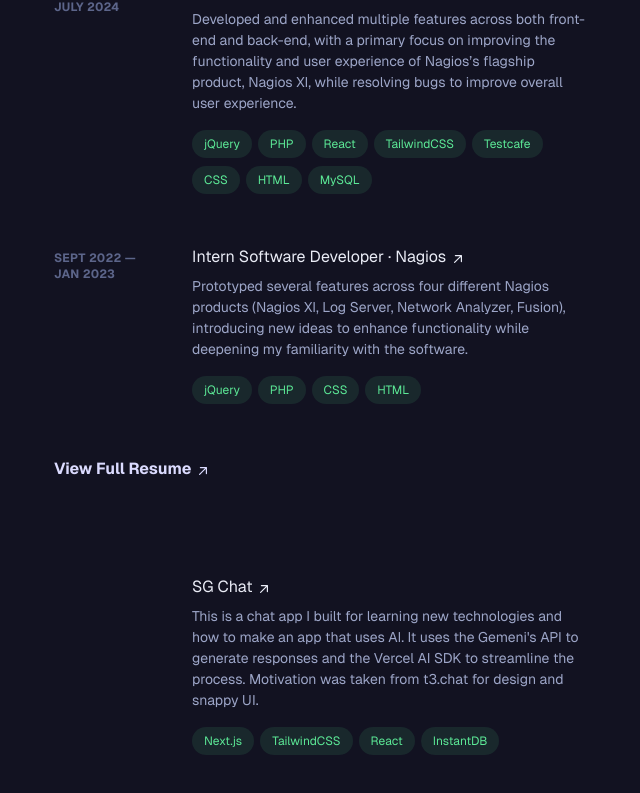
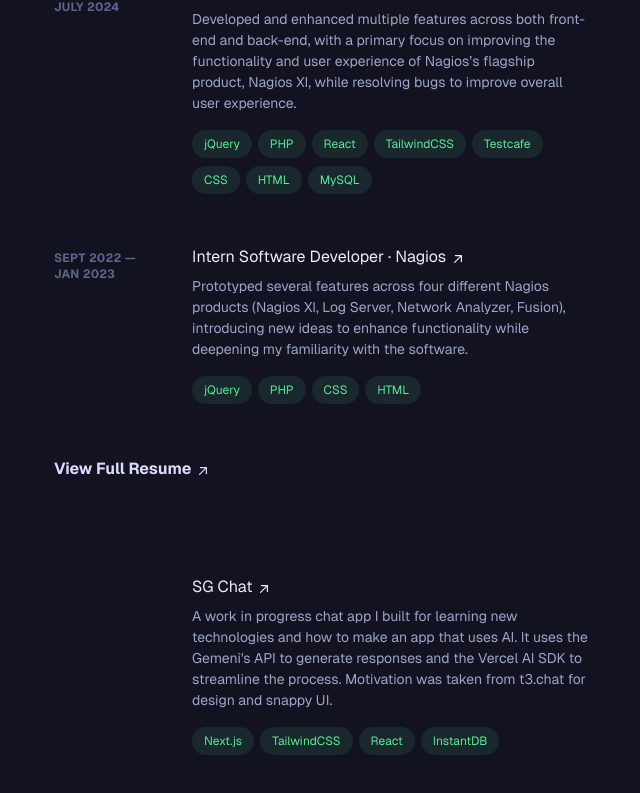
Before and after one commit to SandorGardil/portfolio, a React (Vite) app: page / in a window 1280 px wide. Shown: the part 771-1564 px from the top of the page, without its empty margins (594-1234 px from the left). Built offline with nearby package versions, Linux system fonts and the light colour scheme.

Commit message:
update wording

```diff
--- a/src/App.tsx
+++ b/src/App.tsx
@@ -138,9 +138,6 @@
                     <a className="font-medium text-gray-12 hover:text-mint focus-visible:text-mint" href="https://www.nagios.com/" target="_blank" rel="noreferrer noopener" aria-label="advertising agency (opens in a new tab)"> Nagios</a>
                     , where I quickly gained hands-on experience.
                   </p>
-                  {/* <p className="mb-4">
-                    Fast forward to today, I’m a Full Stack Developer at Nagios, where I’ve had the opportunity to take on product ownership roles, lead UI overhauls, and tackle complex technical challenges.
-                  </p> */}
                   <p className="mb-4">
                     As a software generalist, I’m passionate about creating user-focused solutions and continuously learning new technologies. When I'm not at my computer, I’m usually staying active—whether that’s working out, training martial arts, or going for walks—or spending time with those I care about.
                   </p>
@@ -181,7 +178,6 @@
                         <div className="absolute -inset-x-4 -inset-y-4 z-0 hidden rounded-md transition motion-reduce:transition-none lg:-inset-x-6 lg:block lg:group-hover:bg-violet-3/50 lg:group-hover:shadow-[inset_0_1px_0_0_rgba(148,163,184,0.1)] lg:group-hover:drop-shadow-lg"></div>
                         <header className="z-10 mb-2 mt-1 text-xs font-semibold uppercase tracking-wide text-gray-9 sm:col-span-2" aria-label="sg chat">
                           {/* image here */}
-                          {/* <DateRangeHeader dateRange={dateRange} /> */}
                         </header>
                         <div className="z-10 sm:col-span-6">
                           <h3 className="font-medium leading-snug text-violet-12">
@@ -193,12 +189,11 @@
                                     <svg xmlns="http://www.w3.org/2000/svg" viewBox="0 0 20 20" fill="currentColor" className="inline-block h-4 w-4 shrink-0 transition-transform group-hover/link:-translate-y-1 group-hover/link:translate-x-1 group-focus-visible/link:-translate-y-1 group-focus-visible/link:translate-x-1 motion-reduce:transition-none ml-1 translate-y-px" aria-hidden="true">
                                       <path fillRule="evenodd" d="M5.22 14.78a.75.75 0 001.06 0l7.22-7.22v5.69a.75.75 0 001.5 0v-7.5a.75.75 0 00-.75-.75h-7.5a.75.75 0 000 1.5h5.69l-7.22 7.22a.75.75 0 000 1.06z" clipRule="evenodd"></path>
                                     </svg>
-
                                 </span>
                               </a>
                             </div>
                           </h3>
-                          <div className="mt-2 text-sm leading-normal">This is a chat app I built for learning new technologies and how to make an app that uses AI. It uses the Gemeni's API to generate responses and the Vercel AI SDK to streamline the process. Motivation was taken from t3.chat for design and snappy UI.</div>
+                          <div className="mt-2 text-sm leading-normal">A work in progress chat app I built for learning new technologies and how to make an app that uses AI. It uses the Gemeni's API to generate responses and the Vercel AI SDK to streamline the process. Motivation was taken from t3.chat for design and snappy UI.</div>
                           <ul className="mt-2 flex flex-wrap" aria-label="Technologies used">
                             {sgChatTechnologies.map((tech, index) => (
                               <li key={index} className="mr-1.5 mt-2">
```
